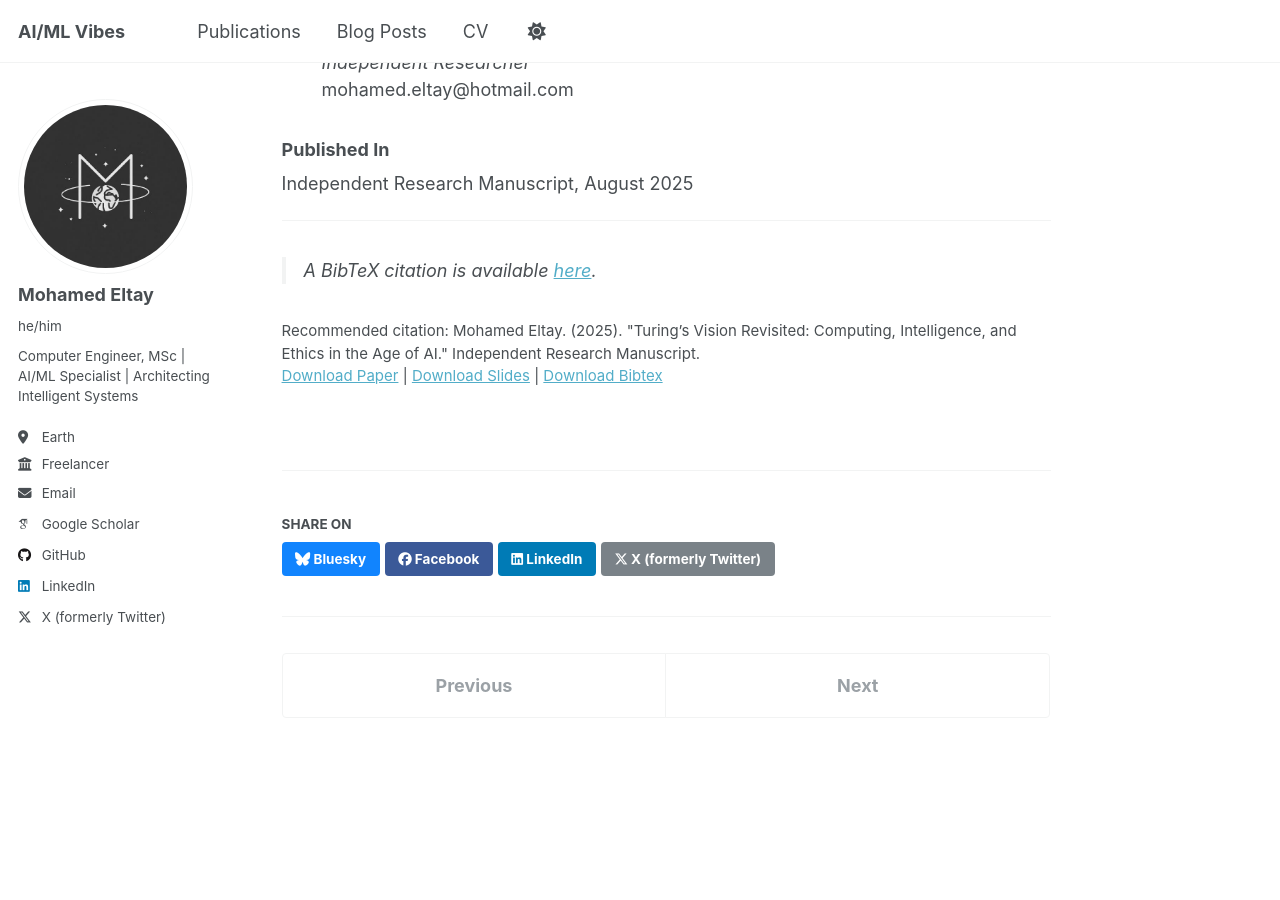
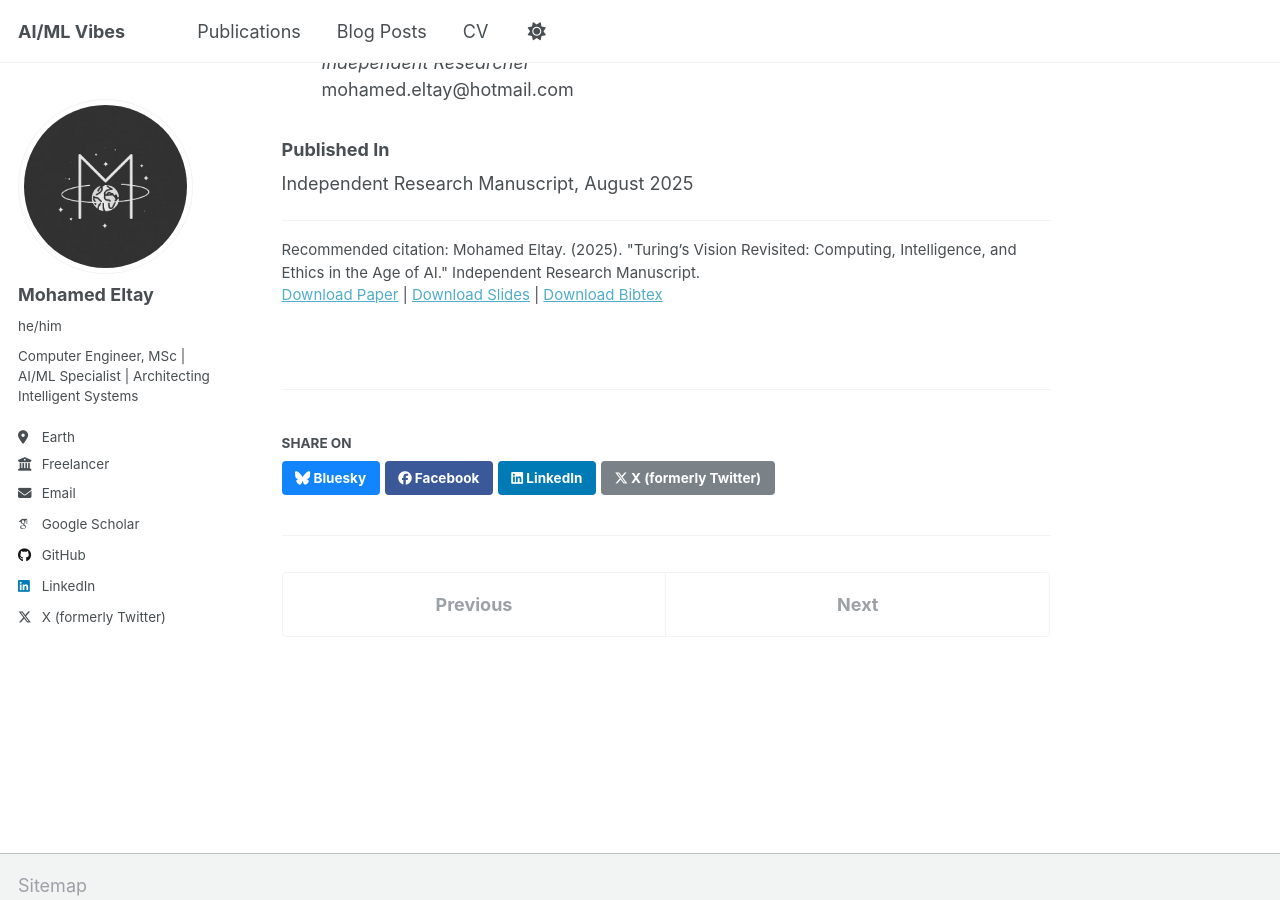
Before and after one commit to eltay89/eltay89.github.io, a Jekyll site: the page built from _publications/2025-06-01-turing-ai-vision.md, in a window 1280 px wide and 900 px high, scrolled down 952 px. Built offline with Jekyll 4.4.1, drawn with Linux system fonts in a browser that asks for light colours; some web fonts are replaced; a script that is not in the unit is left out.

Commit message:
Update 2025-06-01-turing-ai-vision.md

```diff
--- a/_publications/2025-06-01-turing-ai-vision.md
+++ b/_publications/2025-06-01-turing-ai-vision.md
@@ -39,5 +39,3 @@ Enhanced by newly designed TikZ and PGFPlots diagrams, the paper offers a visual
 Independent Research Manuscript, August 2025
 
 ---
-
-> A BibTeX citation is available [here](/files/).
```
